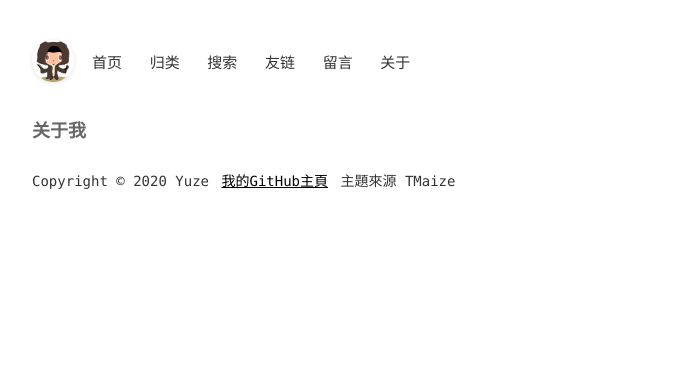
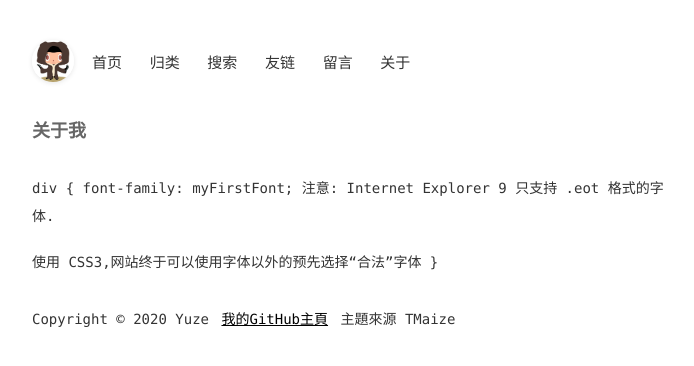
Before and after one commit to Rkgoange/Yuze, a Jekyll site: the page built from pages/about.md, in a window 1280 px wide. Shown: the top 366 px of the page, without its empty margins (282-976 px from the left). Built offline with Jekyll 4.4.1, drawn with Linux system fonts in a browser that asks for light colours; some web fonts are replaced; comment, search, counter and statistics services are not loaded.

Commit message:
Update about.md

```diff
--- a/pages/about.md
+++ b/pages/about.md
@@ -2,3 +2,10 @@
 layout: mypost
 title: 关于我
 ---
+div
+{
+  font-family: myFirstFont;
+注意: Internet Explorer 9 只支持 .eot 格式的字体.
+
+使用 CSS3,网站终于可以使用字体以外的预先选择“合法”字体
+}
```
